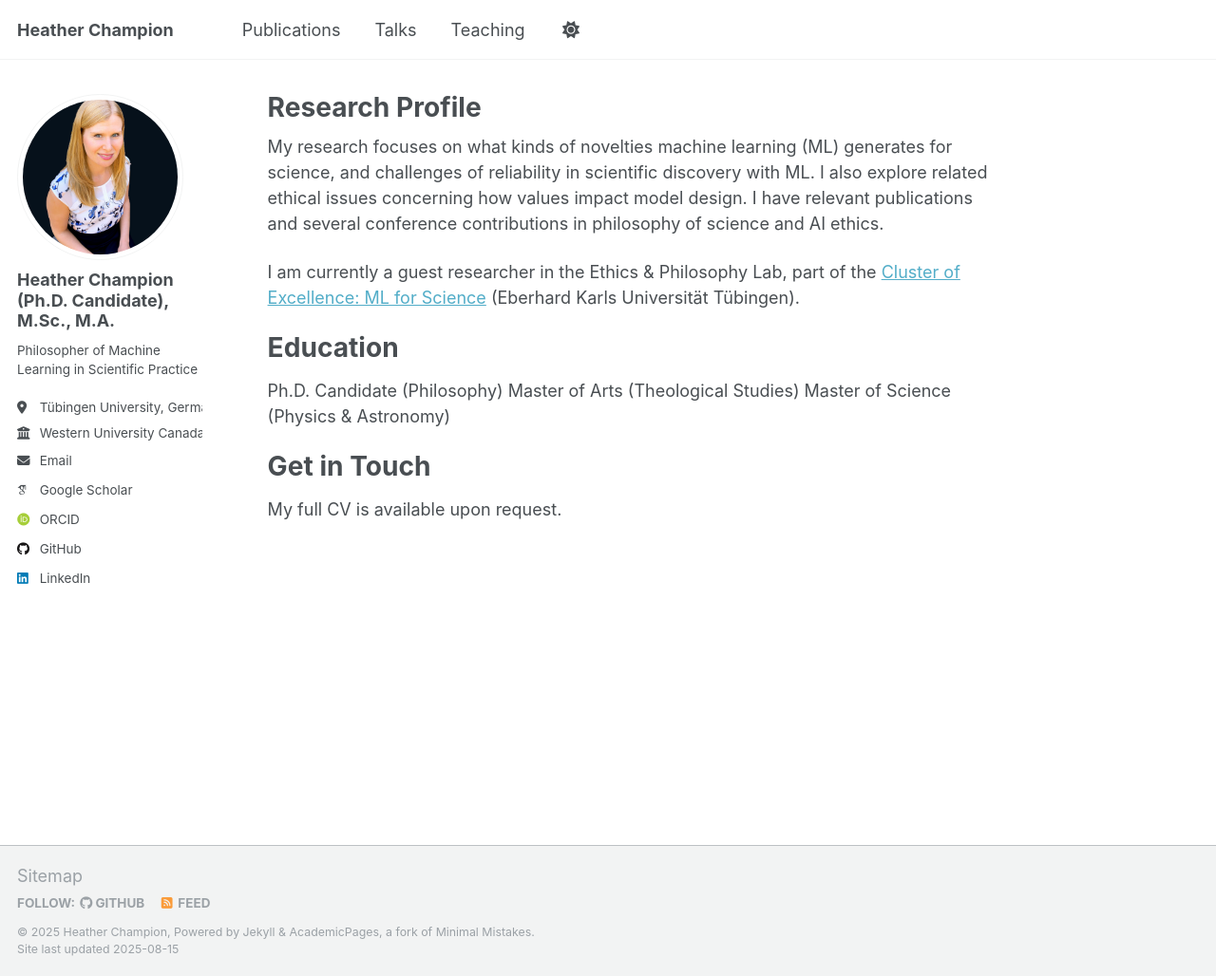
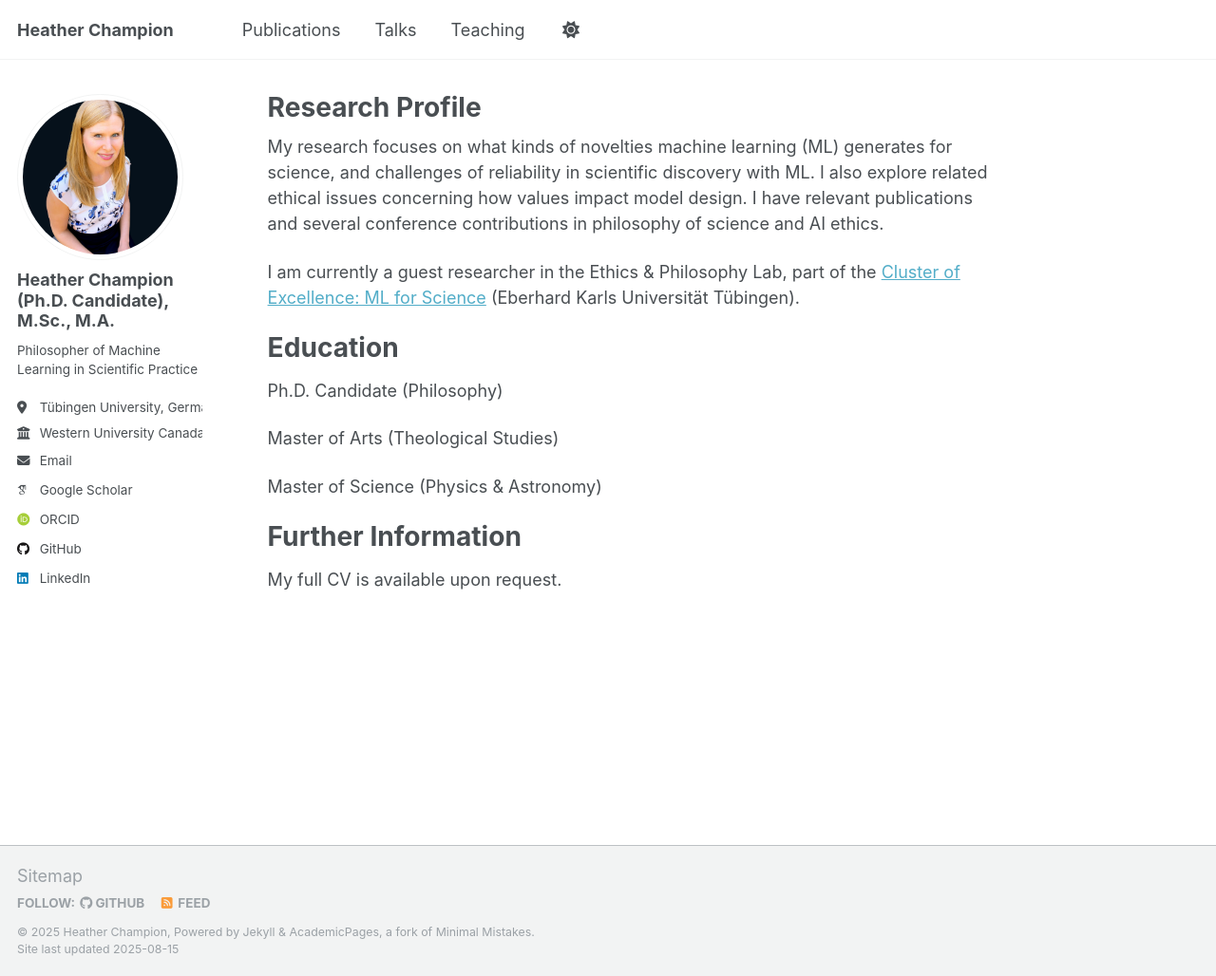
Before and after one commit to liminal-learner/champion, a Jekyll site: the page built from _pages/about.md, in a window 1280 px wide and 1028 px high. Shown: the whole window at 95% size. Built offline with Jekyll 4.4.1, drawn with Linux system fonts in a browser that asks for light colours; some web fonts are replaced; a script that is not in the unit is left out.

Commit message:
Update about.md

```diff
--- a/_pages/about.md
+++ b/_pages/about.md
@@ -15,9 +15,11 @@ I am currently a guest researcher in the Ethics & Philosophy Lab, part of the [C
 Education
 ======
 Ph.D. Candidate (Philosophy)
+
 Master of Arts (Theological Studies)
+
 Master of Science (Physics & Astronomy)
 
-Get in Touch
+Further Information
 ======
 My full CV is available upon request.
```
